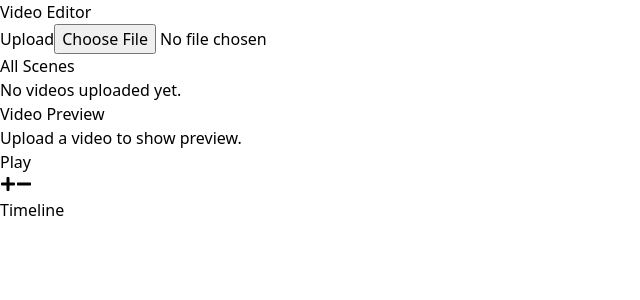
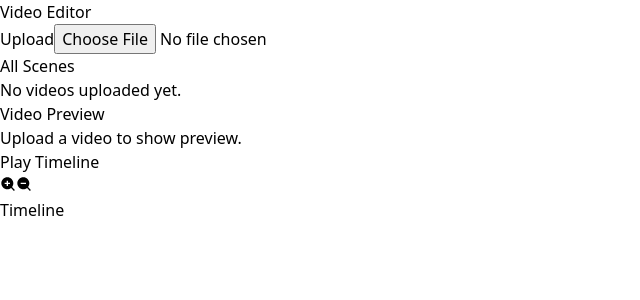
Before and after one commit to YitavGil/video-edit-app, a React (Vite) app: page / in a window 1280 px wide. Shown: the top 300 px of the page, without its empty margins (0-640 px from the left). Built offline with nearby package versions, Linux system fonts and the light colour scheme.

Commit message:
handle the Play/Pause logic

```diff
--- a/src/App.tsx
+++ b/src/App.tsx
@@ -81,6 +81,7 @@ const App: React.FC = () => {
           onDrop={handleDrop}
           onPlay={handlePlay}
           playing={playing} // Pass playing state to Main
+          timelineVideos={timelineVideos}
         />
         <Timeline
           videos={timelineVideos}
--- a/src/components/UI/PlayButton.tsx
+++ b/src/components/UI/PlayButton.tsx
@@ -2,13 +2,18 @@ import React from 'react';
 
 interface PlayButtonProps {
   onClick: () => void;
-  disabled?: boolean; // Make the disabled prop optional
+  disabled: boolean;
+  isPlaying: boolean; // Add isPlaying prop
 }
 
-const PlayButton: React.FC<PlayButtonProps> = ({ onClick, disabled }) => {
+const PlayButton: React.FC<PlayButtonProps> = ({ onClick, disabled, isPlaying }) => {
   return (
-    <button onClick={onClick} disabled={disabled} className="bg-blue-500 text-white px-4 py-2 mt-4 rounded-lg cursor-pointer">
-      Play
+    <button
+      onClick={onClick}
+      disabled={disabled}
+      className="mt-4 px-4 py-2 bg-blue-500 text-white rounded disabled:bg-gray-400"
+    >
+      {isPlaying ? 'Pause Timeline' : 'Play Timeline'}
     </button>
   );
 };
--- a/src/components/timeline/Timeline.tsx
+++ b/src/components/timeline/Timeline.tsx
@@ -1,6 +1,7 @@
 import React, { useState } from "react";
 import { useDrop } from "react-dnd";
 import { FaTimes, FaPlus, FaMinus } from "react-icons/fa";
+import { RiZoomInFill, RiZoomOutFill } from "react-icons/ri";
 
 interface VideoFile {
   name: string;
@@ -51,12 +52,12 @@ const Timeline: React.FC<TimelineProps> = ({ videos, onDrop, onRemove }) => {
 
   return (
     <div>
-      <div className="flex justify-end mb-2">
+      <div className="flex justify-start mb-2 mx-2">
         <button onClick={handleZoomIn} className="mr-2">
-          <FaPlus />
+          <RiZoomInFill className="w-8 h-8 text-orange-500" />
         </button>
         <button onClick={handleZoomOut}>
-          <FaMinus />
+          <RiZoomOutFill className="w-8 h-8 text-orange-500" />
         </button>
       </div>
       <div
--- a/src/sections/Main.tsx
+++ b/src/sections/Main.tsx
@@ -1,4 +1,4 @@
-import React from 'react';
+import React, { useState, useEffect } from 'react';
 import VideoList from '../components/video/VideoList';
 import VideoPreview from '../components/video/VideoPreview';
 import PlayButton from '../components/UI/PlayButton';
@@ -16,12 +16,25 @@ interface MainProps {
   onDrop: (video: VideoFile) => void;
   onPlay: () => void;
   playing: boolean; // Add playing prop
+  timelineVideos: VideoFile[]
 }
 
-const Main: React.FC<MainProps> = ({ videos, previewUrls, onPreview, onDrop, onPlay, playing }) => {
+const Main: React.FC<MainProps> = ({ videos, previewUrls, onPreview, onDrop, onPlay, playing, timelineVideos }) => {
+  const [isPlaying, setIsPlaying] = useState(playing);
+
+  useEffect(() => {
+    setIsPlaying(playing);
+  }, [playing]);
+
   const handlePlayClick = () => {
-    onPlay();
+    if (isPlaying) {
+      setIsPlaying(false);
+    } else {
+      onPlay();
+      setIsPlaying(true);
+    }
   };
+
 
   return (
     <div className="flex flex-col md:flex-row flex-1">
@@ -29,8 +42,8 @@ const Main: React.FC<MainProps> = ({ videos, previewUrls, onPreview, onDrop, onP
         <VideoList videos={videos} onPreview={onPreview} />
       </div>
       <div className="flex-1">
-        <VideoPreview videoUrls={previewUrls} playing={playing} /> {/* Pass playing prop */}
-        <PlayButton onClick={handlePlayClick} disabled={videos.length === 0} />
+        <VideoPreview videoUrls={previewUrls} playing={isPlaying} />
+        <PlayButton onClick={handlePlayClick} disabled={timelineVideos.length < 1} isPlaying={isPlaying} />
       </div>
     </div>
   );
```
